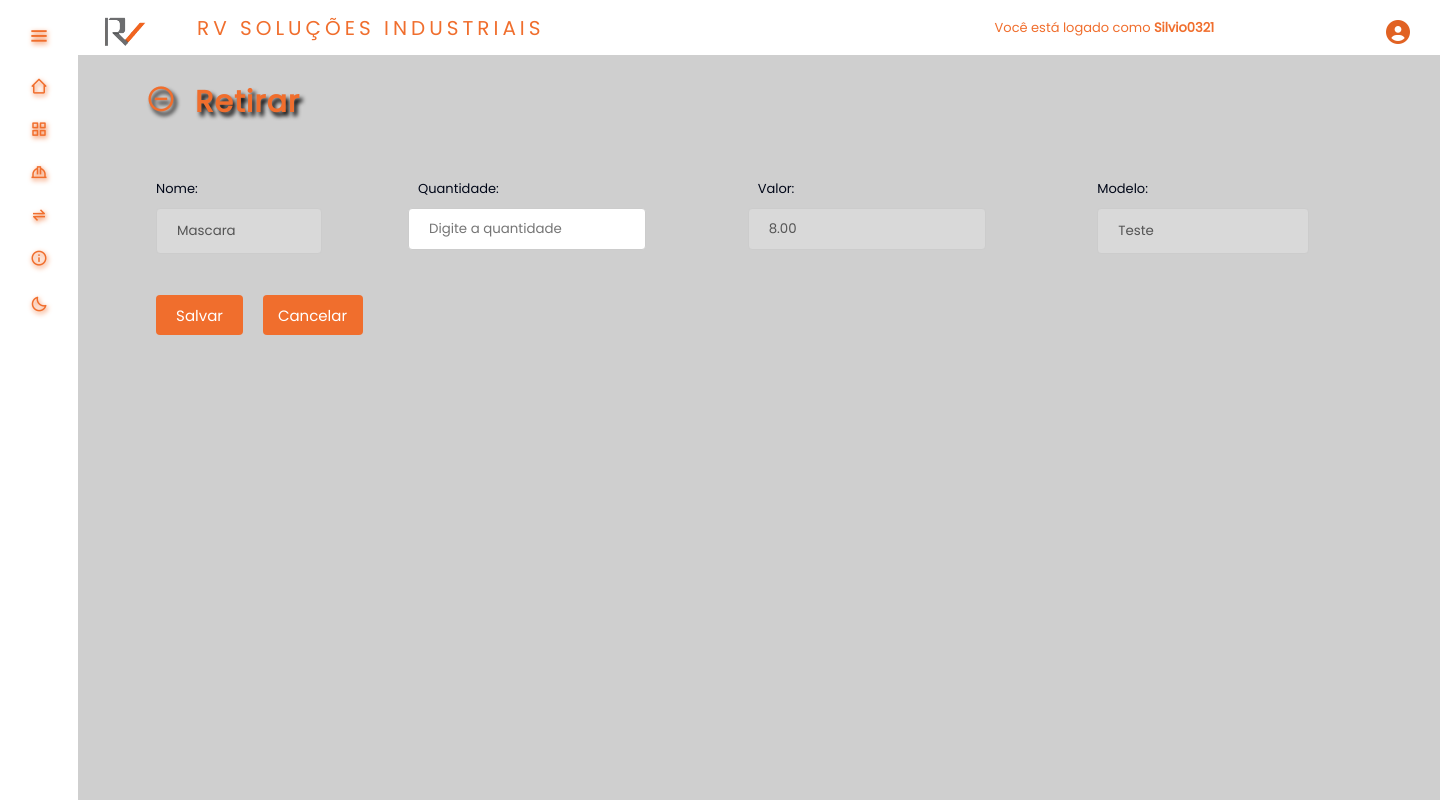
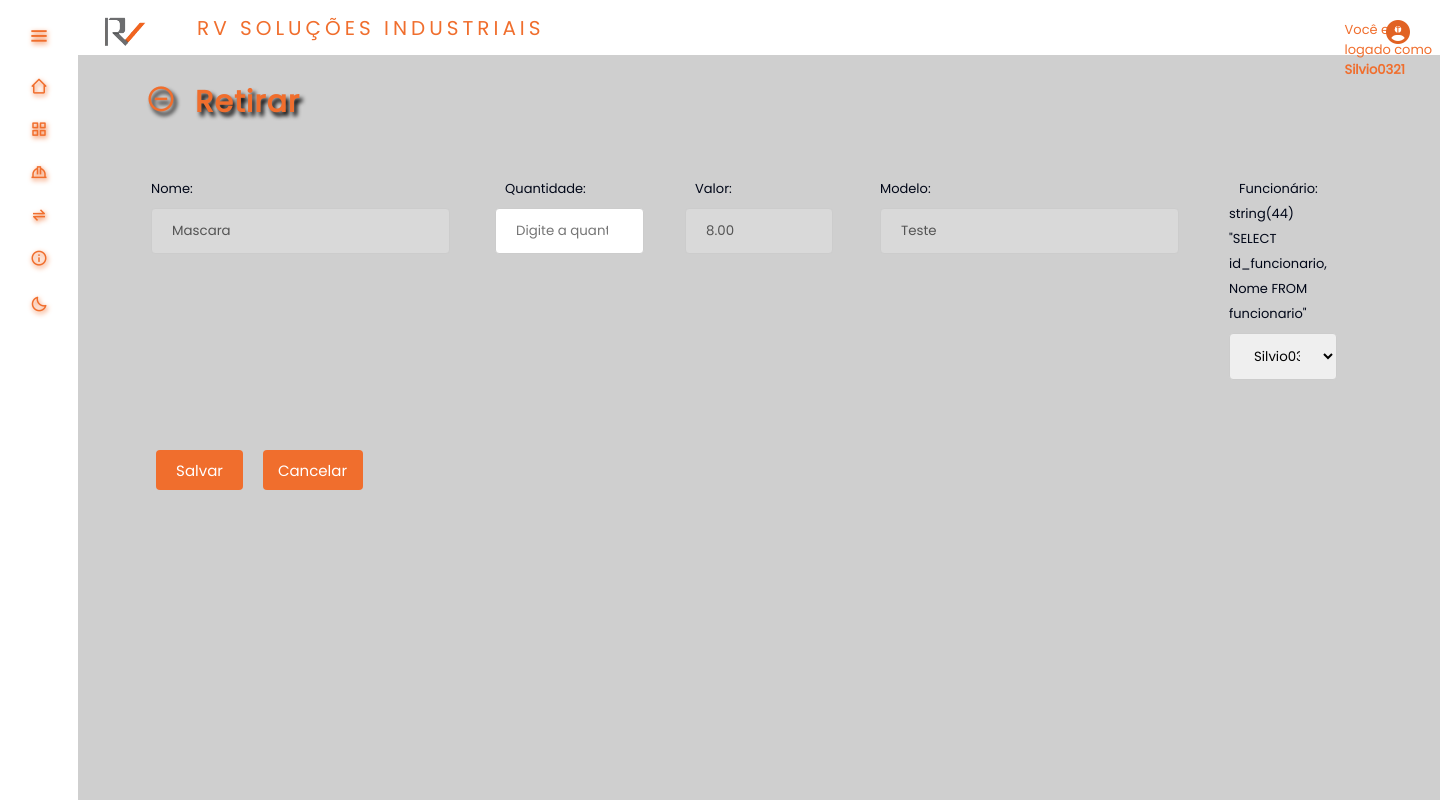
Before and after one commit to GustavoBoing/projeto-tcc, a PHP site: page /projeto-tcc/tables/retirarEpi.php?id=1 in a window 1440 px wide. Run offline with PHP 8.4, Linux system fonts and the light colour scheme; a user stored in the database is signed in; data comes from the database, SQL or seed files in the repository.

Commit message:
style input e inicio responsivo

```diff
--- a/css/styleSobre.css
+++ b/css/styleSobre.css
@@ -100,7 +100,7 @@
 .boxes {
     display: flex;
     justify-content: center;
-    margin: 3% 7% 7% 7%;
+    margin: 3% 7% 7% 3%;
 }
 
 .box {
--- a/css/styleSubmit.css
+++ b/css/styleSubmit.css
@@ -1,5 +1,5 @@
 button[type=submit] {
-    width: 100px;
+    width: auto;
     background-color: #F06E2D;
     color: white;
     padding: 9px 20px;
@@ -18,50 +18,50 @@ button[type=submit] {
 
 
 input[type=text], select {
-    width: 90%;
+    width: auto;
     padding: 10px 20px;
     margin: 8px 0;
-    display: inline-block;
+    display: block;
     border: 1px solid #ccc;
     border-radius: 4px;
     box-sizing: border-box;
   }
 
   input[type=password], select {
-    width: 90%;
+    width: auto;
     padding: 12px 20px;
     margin: 8px 0;
-    display: inline-block;
+    display: block;
     border: 1px solid #ccc;
     border-radius: 4px;
     box-sizing: border-box;
   }
 
   input[type=number], select {
-    width: 90%;
+    width: auto;;
     padding: 10px 20px;
     margin: 8px 0;
-    display: inline-block;
+    display: block;
     border: 1px solid #ccc;
     border-radius: 4px;
     box-sizing: border-box;
   }
 
   input[type=text], select {
-    width: 80%;
+    width: auto;
     padding: 2px 8px;
     margin: 4px 0;
-    display: inline-block;
+    display: block;
     border: 1px solid #ccc;
     border-radius: 4px;
     box-sizing: border-box;
   }
 
 input[type=number], select {
-    width: 80%;
+    width: auto;
     padding: 12px 20px;
     margin: 8px 0;
-    display: inline-block;
+    display: block;
     border: 1px solid #ccc;
     border-radius: 4px;
     box-sizing: border-box;
@@ -84,20 +84,20 @@ button[type=submit]:hover {
 }
 
 input[type=text], select {
-  width: 80%;
+  width: auto;
   padding: 12px 20px;
   margin: 8px 0 0 10px;
-  display: inline-block;
+  display: block;
   border: 1px solid #ccc;
   border-radius: 4px;
   box-sizing: border-box;
 }
 
 input[type=number], select {
-  width: 90%;
-  padding: 10px 20px;
+  width: 110%;
+  padding: 12px 20px;
   margin: 8px 0;
-  display: inline-block;
+  display: block;
   border: 1px solid #ccc;
   border-radius: 4px;
   box-sizing: border-box;
@@ -114,11 +114,11 @@ label{
 }
 
 
-.inputValues > .cnpj{
+/* .inputValues > .cnpj{
   width: 100%;
   padding: 12px 20px;
   margin: 8px 0 0 10PX;
-  display: inline-block;
+  display: block;
   border-radius: 4px;
   box-sizing: border-box;
 }
@@ -127,16 +127,17 @@ label{
   width: 60%;
   padding: 12px 0px;
   margin: 8px 0 0 0PX;
-  display: inline-block;
+  display: block;
   border-radius: 4px;
   box-sizing: border-box;
-}
+} */
+
 
 .TelefoneFuncionario{
   width: 60%;
   padding: 12px 0px;
   margin: 8px 0 0 10PX;
-  display: inline-block;
+  display: block;
   border-radius: 4px;
   box-sizing: border-box;
 }
@@ -145,7 +146,7 @@ label{
   width: 60%;
   padding: 12px 0px;
   margin: 8px 0 0 10PX;
-  display: inline-block;
+  display: block;
   border-radius: 4px;
   box-sizing: border-box;
 }
@@ -154,7 +155,7 @@ label{
   width: 60%;
   padding: 12px 0px;
   margin: 8px 0 0 10PX;
-  display: inline-block;
+  display: block;
   border-radius: 4px;
   box-sizing: border-box;
 }
@@ -163,7 +164,7 @@ label{
   width: 60%;
   padding: 12px 0px;
   margin: 8px 0 0 10PX;
-  display: inline-block;
+  display: block;
   border-radius: 4px;
   box-sizing: border-box;
 }
@@ -172,7 +173,7 @@ label{
   width: 60%;
   padding: 12px 0px;
   margin: 8px 0 0 10PX;
-  display: inline-block;
+  display: block;
   border-radius: 4px;
   box-sizing: border-box;
 }
@@ -180,8 +181,8 @@ label{
 .Valor{
   width: 80%;
   padding: 12px 20px;
-  margin: 8px 0 0 10px;
-  display: inline-block;
+  margin: 8px 0 0 15px;
+  display: block;
   border-radius: 4px;
   box-sizing: border-box;
 }
@@ -190,7 +191,16 @@ label{
   width: 80%;
   padding: 12px 20px;
   margin: 8px 0 0 5px;
-  display: inline-block;
+  display: block;
+  border-radius: 4px;
+  box-sizing: border-box;
+}
+
+.Nome{
+  width: 80%;
+  padding: 12px 20px;
+  margin: 8px 0 0 0px;
+  display: block;
   border-radius: 4px;
   box-sizing: border-box;
 }
@@ -199,7 +209,7 @@ label{
   width: 80%;
   padding: 12px 20px;
   margin: 8px 0 0 10px;
-  display: inline-block;
+  display: block;
   border-radius: 4px;
   box-sizing: border-box;
 }
@@ -208,7 +218,16 @@ label{
   width: 80%;
   padding: 12px 20px;
   margin: 8px 0 0 10px;
-  display: inline-block;
+  display: block;
   border-radius: 4px;
   box-sizing: border-box;
 }
+
+.Tipo{
+  width: 80%;
+  padding: 12px 20px;
+  margin: 8px 0 0 10px;
+  display: block;
+  border-radius: 4px;
+  box-sizing: border-box;
+}
--- a/inc/header.php
+++ b/inc/header.php
@@ -92,7 +92,7 @@
           <ul class="container">
             <a class="logo" href="#">RV Soluções Industriais</a>
           </ul>
-          <ul class="nomeUser">
+          <ul class="navlist">
             <p class="user-logado">Você está logado como <b><?php echo $_SESSION['login']?></b></p>
           </ul>
           <ul class="navlist">
--- a/inc/style.css
+++ b/inc/style.css
@@ -403,7 +403,11 @@ img {vertical-align: middle;}
 .topnav > nav > ul > .user-logado{
   color: #F06E2D;
   font-size: small;
-  margin-left: 450px;
+  margin-left: 800px;
+  position: absolute;
+  top: 2.5vh;
+  cursor: default;
+
 }
 
 @keyframes fade {
@@ -583,32 +587,36 @@ label{
   color: var(--search-text);
 
 }
-
-.Modelo, .Valor, .Qtd, .Tipo, .Fornecedor{
-
-  margin-left: 35px;
-  color: var(--search-text);
-
-}
-
-/* .Valor{
+/*
+.Modelo, .Valor, .Qtd, .Tipo, .Fornecedor, .Funcionario{
 
   margin-left: 15px;
   color: var(--search-text);
+  padding: 0px 0px;
+  margin-right: 10px;
+
+} */
+
+ .Valor{
+
+  margin-left: 15px;
+  color: var(--search-text);
+  width: 130%;
 
 }
 
 .Qtd{
 
-  margin-left: 15px;
+  margin-left: 5px;
   color: var(--search-text);
-
+  width: 130%;
 }
 
 .Tipo{
 
   margin-left: 15px;
   color: var(--search-text);
+  width: 100%;
 
 }
 
@@ -617,7 +625,7 @@ label{
   margin-left: 15px;
   color: var(--search-text);
 
-} */
+}
 
 .tela-editar{
 
@@ -634,6 +642,9 @@ label{
 .inputValues {
   display: flex;
   flex-direction: row;
+  width: auto;
+  position: relative;
+  right: 25px;
 
 }
 
--- a/tables/functions/add.php
+++ b/tables/functions/add.php
@@ -23,6 +23,7 @@ include_once("../conexao.php");
 $id_produto = filter_input(INPUT_POST, 'id_produto', FILTER_SANITIZE_NUMBER_INT);
 $quantidade_a_somar = filter_input(INPUT_POST, 'quantidade_a_somar', FILTER_SANITIZE_NUMBER_INT);
 $funcionario = filter_input(INPUT_POST, 'funcionario', FILTER_SANITIZE_NUMBER_INT);
+$id_usuario = filter_input(INPUT_POST, 'id_usuario', FILTER_SANITIZE_NUMBER_INT);
 
 
 // Inicia a transação
@@ -38,7 +39,7 @@ try {
     }
 
     $result_movimentacao = "INSERT INTO movimentacao (Data, QntdModificada, Produto_id, Usuario_id, Funcionario_id)
-    VALUES (NOW(), $quantidade_a_somar, $id_produto, NULL, $funcionario)";
+    VALUES (NOW(), $quantidade_a_somar, $id_produto, $id_usuario, $funcionario)";
     $resultado_movimentacao = mysqli_query($conn, $result_movimentacao);
 
     if (!mysqli_affected_rows($conn)) {
@@ -48,7 +49,7 @@ try {
     // Comita a transação
     mysqli_commit($conn);
 
-    $_SESSION['msg'] = "";
+    // $_SESSION['msg'] = "";
     header("Location: ../okConfirma.php");
 } catch (Exception $e) {
     // Em caso de erro, reverte a transação
--- a/tables/retirarEpi.php
+++ b/tables/retirarEpi.php
@@ -13,6 +13,23 @@ $id_produto = filter_input(INPUT_GET, 'id_produto', FILTER_SANITIZE_NUMBER_INT);
     $result_produto = "SELECT * FROM produto WHERE id_produto = '" . $_GET['id'] . "'";
     $resultado_produto = mysqli_query($conn, $result_produto);
     $row_produto = mysqli_fetch_assoc($resultado_produto);
+
+    // Verificar a conexão
+    if ($conn->connect_error) {
+        die("Conexão falhou: " . $conn->connect_error);
+    }
+
+    // Query para obter os funcionários
+    $query = "SELECT id_funcionario, Nome FROM funcionario";
+    $result = $conn->query($query);
+
+    $user = $_SESSION['login'];
+    $query2user = "SELECT id_usuario FROM usuario WHERE login = ?";
+    $stmt = $conn->prepare($query2user);
+    $stmt->bind_param("s", $user);
+    $stmt->execute();
+    $stmt->bind_result($id_usuario);
+    $stmt->fetch();
 ?>
 <!DOCTYPE html>
 
@@ -67,6 +84,21 @@ $row_produto = mysqli_fetch_assoc($resultado_produto);
                             <input type="text" name="modelo" placeholder="Digite o modelo" value="<?php echo $row_produto['Modelo']; ?>" disabled><br><br>
                         </label>
                     </div>
+                    <div class="Funcionario">
+                        <label for="Funcionario">
+                            Funcionário:
+                            <? var_dump($query)?>
+                            <select type="text" name="funcionario">
+                                <option value=""><?php echo $_SESSION['login']?></option>
+                                <?php
+                                    while ($row = $result->fetch_assoc()) {
+                                        echo "<option value=\"{$row['id_funcionario']}\">{$row['Nome']}</option>";
+                                    }
+                                ?>
+                            </select><br><br>
+                        </label>
+                    </div>
+                    <input type="hidden" name="id_usuario" value="<?php echo $id_usuario; ?>">
                 </div>
                 <div class="btnFuncoes">
                     <div class="btnSalvar">
```
Also changed, not shown: tables/adicionarEpi.php (+9 -0 lines), tables/adicionarIns.php (+9 -0 lines), tables/functions/retira.php (+5 -2 lines), tables/retirarIns.php (+30 -0 lines), 10 other files. Lines whose indentation alone changed are shown as unchanged.
